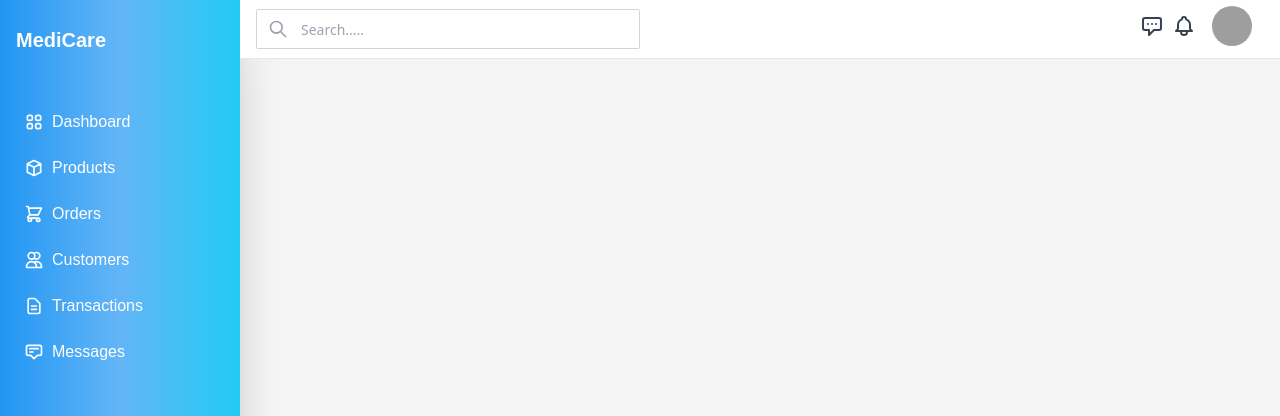
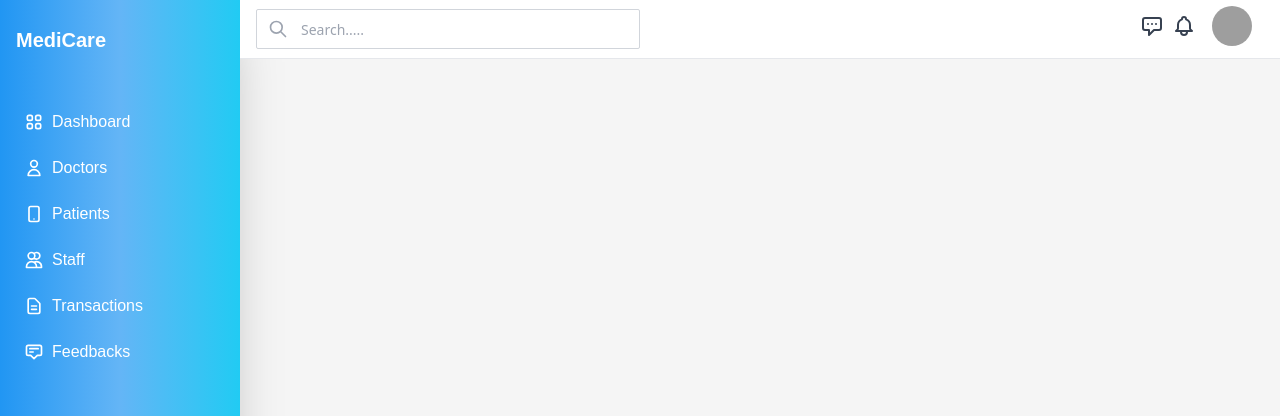
Before and after one commit to Srajal-Cresteyy/MediCare, a React (Vite) app in the folder Medicare Frontend/: page /auth in a window 1280 px wide. Shown: the top 416 px of the page. Built offline with nearby package versions, Linux system fonts and the light colour scheme; sample sign-in values are in the browser's storage; grey boxes are pictures that could not be loaded.

Commit message:
Fixed some Icons of the Navbar

```diff
--- a/Medicare Frontend/src/utilities/constants/SideBarLinks.jsx
+++ b/Medicare Frontend/src/utilities/constants/SideBarLinks.jsx
@@ -7,6 +7,8 @@ import {
   HiOutlineAnnotation,
   HiOutlineQuestionMarkCircle,
   HiOutlineCog,
+  HiOutlineUser,
+  HiOutlineDeviceMobile,
 } from 'react-icons/hi'
 
 export const DASHBOARD_SIDEBAR_LINKS = [
@@ -17,21 +19,21 @@ export const DASHBOARD_SIDEBAR_LINKS = [
     icon: <HiOutlineViewGrid />,
   },
   {
-    key: 'products',
-    label: 'Products',
-    path: '/products',
-    icon: <HiOutlineCube />,
+    key: 'Doctors',
+    label: 'Doctors',
+    path: '/doctors',
+    icon: <HiOutlineUser />,
   },
   {
-    key: 'orders',
-    label: 'Orders',
-    path: '/orders',
-    icon: <HiOutlineShoppingCart />,
+    key: 'Patients',
+    label: 'Patients',
+    path: '/patients',
+    icon: <HiOutlineDeviceMobile />,
   },
   {
-    key: 'customers',
-    label: 'Customers',
-    path: '/customers',
+    key: 'Staff',
+    label: 'Staff',
+    path: '/staff',
     icon: <HiOutlineUsers />,
   },
   {
@@ -41,9 +43,9 @@ export const DASHBOARD_SIDEBAR_LINKS = [
     icon: <HiOutlineDocumentText />,
   },
   {
-    key: 'messages',
-    label: 'Messages',
-    path: '/messages',
+    key: 'Feedbacks',
+    label: 'Feedbacks',
+    path: '/feedbacks',
     icon: <HiOutlineAnnotation />,
   },
 ]
```
